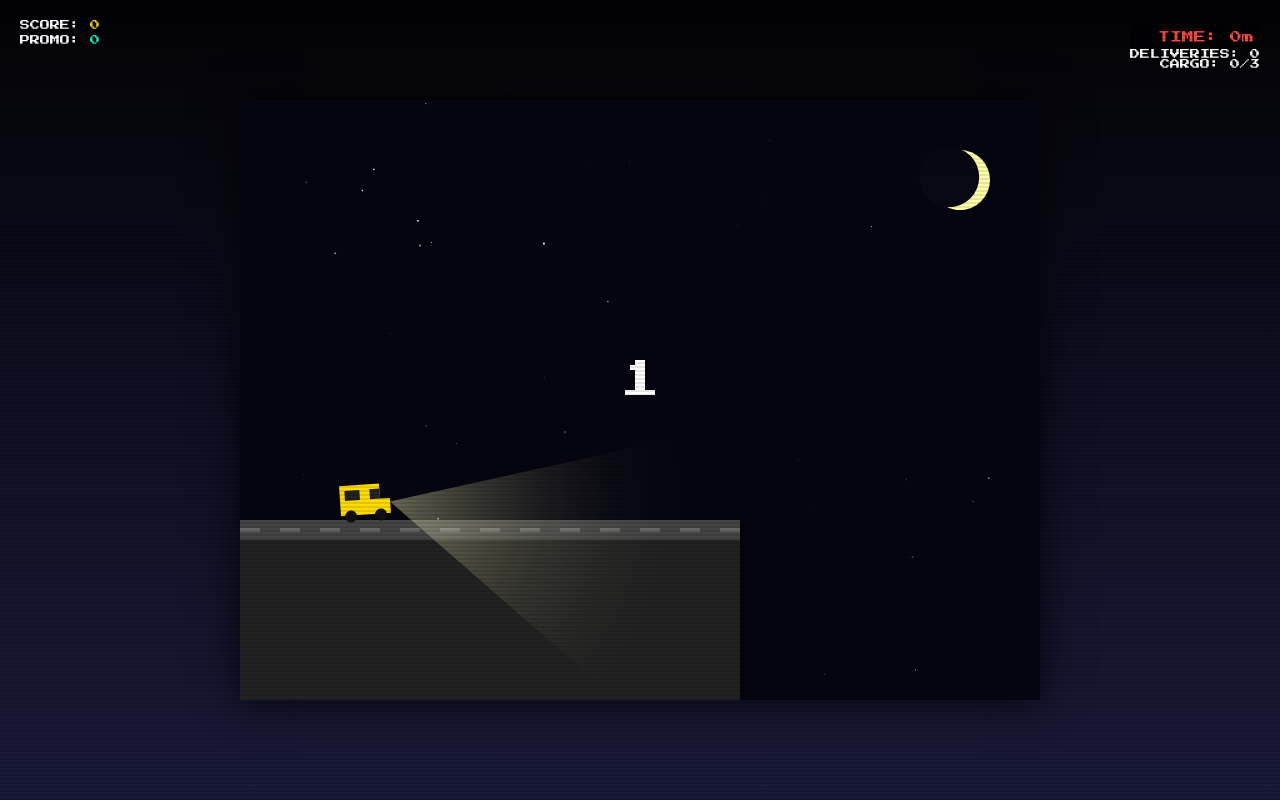
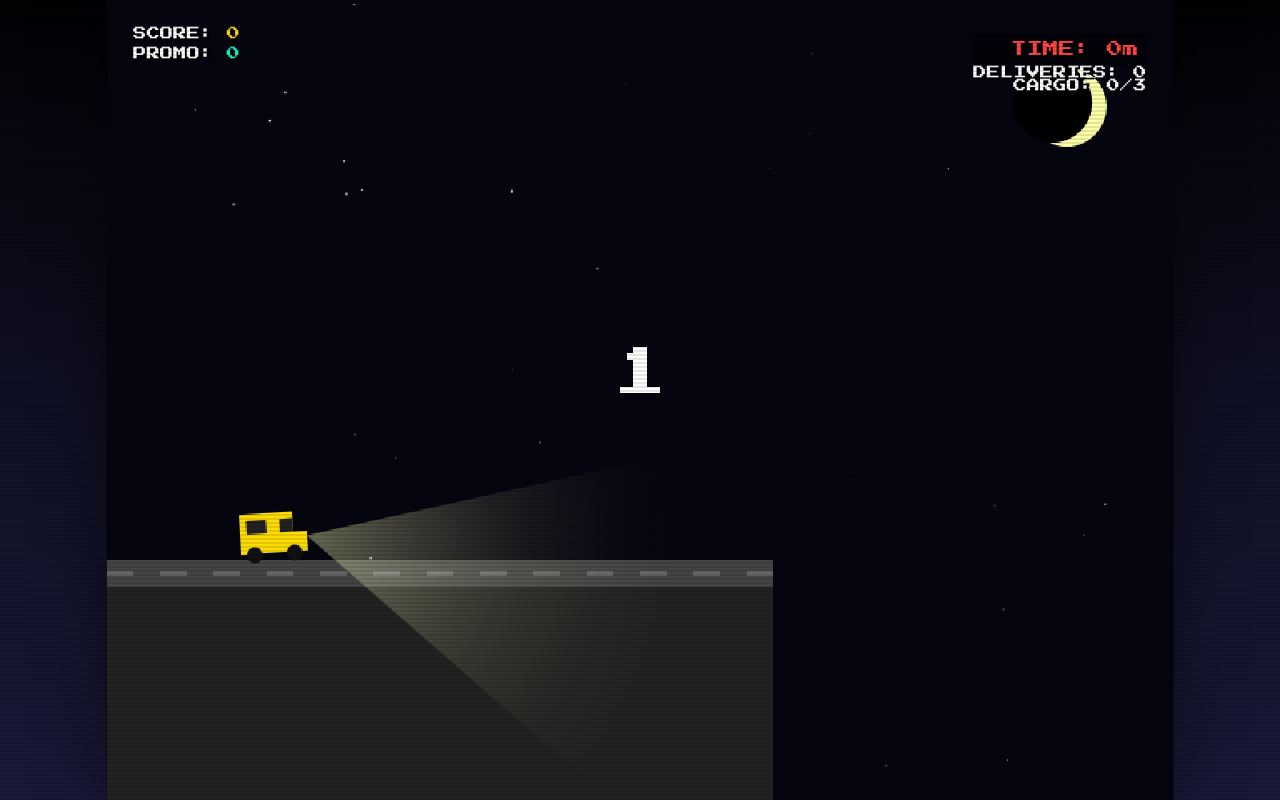
Before and after one commit to ichinenmae/CATSAMURAI40, a plain HTML site: page index.html in a window 1280 px wide. Both pictures are taken after a click on the button "GO ONLINE". Drawn offline with Linux system fonts and the light colour scheme.

Commit message:
Add files via upload

```diff
--- a/index.html
+++ b/index.html
@@ -3,10 +3,9 @@
 <head>
     <meta charset="UTF-8">
     <meta name="viewport" content="width=device-width, initial-scale=1.0, maximum-scale=1.0, user-scalable=no">
-    <title>Hop Deliver! - Final Version</title>
+    <title>Hop Deliver! - Mobile Fix</title>
     <style>
         @import url('https://fonts.googleapis.com/css2?family=Press+Start+2P&display=swap');
-        /* DotGothic16 is removed as we are switching to English */
 
         body {
             margin: 0;
@@ -29,8 +28,26 @@
             overflow: hidden;
         }
 
+        /* Wrapper to hold canvas and UI.
+           This will be scaled by JS to fit the screen.
+        */
+        #game-wrapper {
+            position: relative;
+            width: 800px;  /* Fixed Logic Width */
+            height: 600px; /* Fixed Logic Height */
+            box-shadow: 0 0 50px rgba(0,0,0,0.5);
+            background-color: #000;
+            transform-origin: center center; /* Ensure rotation happens from center */
+
+            /* CRITICAL FIX: Prevent flexbox from squashing this element on small screens */
+            flex-shrink: 0;
+        }
+
         canvas {
-            box-shadow: 0 0 40px rgba(0,0,0,0.8);
+            display: block;
+            /* CRITICAL FIX: Ensure canvas stays fixed size within wrapper */
+            width: 800px;
+            height: 600px;
             image-rendering: pixelated;
         }
 
@@ -106,7 +123,7 @@
         .result-item {
             opacity: 0;
             text-align: left;
-            font-size: 10px; /* English fits better smaller */
+            font-size: 10px;
             color: #eee;
             margin-bottom: 8px;
             transition: opacity 0.3s;
@@ -144,9 +161,10 @@
         .btn:hover { background: #ff33dd; }
         .btn:active { transform: scale(0.95); }
 
+        /* Effects Overlay (Fullscreen) */
         .scanlines {
             position: fixed;
-            left: 0; top: 0; width: 100%; height: 100%;
+            left: 0; top: 0; width: 100vw; height: 100vh;
             background: linear-gradient(
                 to bottom,
                 rgba(255,255,255,0),
@@ -158,18 +176,13 @@
             pointer-events: none;
             z-index: 90;
         }
-        .vignette {
-            position: fixed;
-            left: 0; top: 0; width: 100%; height: 100%;
-            background: radial-gradient(circle, rgba(0,0,0,0) 60%, rgba(0,0,0,0.6) 100%);
-            pointer-events: none;
-            z-index: 91;
-        }
     </style>
 </head>
 <body>
 
 <div id="game-container">
+    <!-- Wrapper for scaling -->
+    <div id="game-wrapper">
         <canvas id="gameCanvas"></canvas>
 
         <div id="ui-layer">
@@ -198,6 +211,7 @@
                 <button class="btn" id="startBtn">GO ONLINE</button>
             </div>
         </div>
+    </div>
 
     <div class="scanlines"></div>
 </div>
@@ -206,6 +220,7 @@
 /**
  * --- Game Elements & Initialization ---
  */
+const gameWrapper = document.getElementById('game-wrapper');
 const canvas = document.getElementById('gameCanvas');
 const ctx = canvas.getContext('2d');
 const uiScore = document.getElementById('scoreDisplay');
@@ -216,6 +231,10 @@
 const uiTime = document.getElementById('timeDisplay');
 const msgArea = document.getElementById('message-area');
 const startBtn = document.getElementById('startBtn');
+
+// Fixed Game Resolution
+const GAME_WIDTH = 800;
+const GAME_HEIGHT = 600;
 
 /**
  * --- Audio System ---
@@ -369,9 +388,10 @@
 
     function schedule() {
         while (nextNoteTime < audioCtx.currentTime + 0.5) {
-            if (gameState !== 'PLAYING' && gameState !== 'GAMEOVER' && gameState !== 'COUNTDOWN') return;
+            // Include REVIVE state so BGM loop continues during revival sequence
+            if (gameState !== 'PLAYING' && gameState !== 'GAMEOVER' && gameState !== 'COUNTDOWN' && gameState !== 'REVIVE') return;
 
-            if (gameState === 'PLAYING' || gameState === 'COUNTDOWN') {
+            if (gameState === 'PLAYING' || gameState === 'COUNTDOWN' || gameState === 'REVIVE') {
                 const note = melodyNormal[noteIdx % melodyNormal.length];
                 const osc = audioCtx.createOscillator();
                 const gain = audioCtx.createGain();
@@ -497,43 +517,46 @@
 let deathReason = "";
 let countdown = 0;
 
-// function resize() {
-//    canvas.width = Math.min(window.innerWidth, 800);
-//    canvas.height = Math.min(window.innerHeight, 600);
-//    initStars();
-//}
+function resize() {
+    // 1. Set fixed internal resolution
+    canvas.width = GAME_WIDTH;
+    canvas.height = GAME_HEIGHT;
 
-function resize() {
-    const maxWidth = 800;
-    const maxHeight = 600;
-    const aspectRatio = maxWidth / maxHeight;
+    // 2. Determine Orientation and Scale
+    const winW = window.innerWidth;
+    const winH = window.innerHeight;
+    const isPortrait = winH > winW;
 
-    let width = window.innerWidth;
-    let height = window.innerHeight;
+    let scale;
 
-    // 縦位置の場合、高さに合わせて幅を調整
-    if (height > width) {
-        // 縦向き: 幅を基準にする
-        canvas.width = Math.min(width, maxWidth);
-        canvas.height = Math.min(canvas.width / aspectRatio, maxHeight);
+    if (isPortrait) {
+        // PORTRAIT MODE: Rotate 90 degrees to fit width of game to height of screen
+        // We want GAME_WIDTH to fit into winH, and GAME_HEIGHT to fit into winW
+        const scaleX = winH / GAME_WIDTH;
+        const scaleY = winW / GAME_HEIGHT;
+        scale = Math.min(scaleX, scaleY);
+
+        // Rotate 90 degrees and scale
+        gameWrapper.style.transform = `rotate(90deg) scale(${scale})`;
     } else {
-        // 横向き: 従来通り
-        canvas.width = Math.min(width, maxWidth);
-        canvas.height = Math.min(height, maxHeight);
+        // LANDSCAPE MODE: Standard scaling
+        const scaleX = winW / GAME_WIDTH;
+        const scaleY = winH / GAME_HEIGHT;
+        scale = Math.min(scaleX, scaleY);
+
+        // No rotation
+        gameWrapper.style.transform = `rotate(0deg) scale(${scale})`;
     }
 
     initStars();
 }
 
-
-
-
 function initStars() {
     stars = [];
     for (let i = 0; i < 50; i++) {
         stars.push({
-            x: Math.random() * canvas.width,
-            y: Math.random() * canvas.height,
+            x: Math.random() * GAME_WIDTH,
+            y: Math.random() * GAME_HEIGHT,
             size: Math.random() * 2,
             speed: Math.random() * 0.5 + 0.1
         });
@@ -711,7 +734,7 @@
                 this.y += this.vy;
                 this.rotation += 0.2;
             }
-            if (this.y > canvas.height + 200) endGameUI();
+            if (this.y > GAME_HEIGHT + 200) endGameUI();
             return;
         }
 
@@ -721,7 +744,7 @@
         if (this.flashTimer > 0) this.flashTimer--;
 
         // 落下判定
-        if (this.y > canvas.height + 100) {
+        if (this.y > GAME_HEIGHT + 100) {
             if (this.shield) {
                 this.useShield("RECOVERY...");
                 startReviveSequence();
@@ -971,7 +994,7 @@
     const elapsedMinutes = getTimeInMinutes();
 
     const lastP = platforms[platforms.length - 1];
-    if (lastP && lastP.x + lastP.w < canvas.width + 100) {
+    if (lastP && lastP.x + lastP.w < GAME_WIDTH + 100) {
         const lastY = lastP.y;
         let gap = 80 + Math.random() * 80;
         let width = 200 + Math.random() * 200;
@@ -983,13 +1006,13 @@
         } else {
             y = lastY + (Math.random() - 0.5) * 150;
         }
-        y = Math.max(canvas.height * 0.4, Math.min(canvas.height * 0.8, y));
+        y = Math.max(GAME_HEIGHT * 0.4, Math.min(GAME_HEIGHT * 0.8, y));
 
         const p = new Platform(lastP.x + lastP.w + gap, y, width);
         platforms.push(p);
 
         // 画面内のアイテム数チェック
-        const itemOnScreen = items.some(it => !it.collected && it.x > -50 && it.x < canvas.width + 100);
+        const itemOnScreen = items.some(it => !it.collected && it.x > -50 && it.x < GAME_WIDTH + 100);
 
         if (!itemOnScreen) {
              // チップ出現率 4%
@@ -1015,7 +1038,7 @@
 
     // UFO出現: 31分以降
     if (frame % 200 === 0 && elapsedMinutes > 31 && Math.random() < 0.3) {
-        enemies.push(new Enemy(canvas.width + 100, 50 + Math.random() * 200, 'ufo'));
+        enemies.push(new Enemy(GAME_WIDTH + 100, 50 + Math.random() * 200, 'ufo'));
     }
 }
 
@@ -1085,7 +1108,7 @@
                     const promo = 800 + Math.floor(Math.random() * 8) * 100;
                     promoScore += promo;
                     playSound('quest');
-                    addFloatingText(`QUEST CLEAR! +${promo}`, canvas.width/2, canvas.height/2, "#00ffcc", true);
+                    addFloatingText(`QUEST CLEAR! +${promo}`, GAME_WIDTH/2, GAME_HEIGHT/2, "#00ffcc", true);
                 }
                 bagRanks = [];
                 playSound('deliver');
@@ -1120,7 +1143,7 @@
                 const d = en.x - player.x;
                 if (d > 0 && (closestPoliceDist === null || d < closestPoliceDist)) closestPoliceDist = d;
             }
-            if (en.type === 'ufo' && en.x > 0 && en.x < canvas.width) hasUfo = true;
+            if (en.type === 'ufo' && en.x > 0 && en.x < GAME_WIDTH) hasUfo = true;
 
             if (player.state === 'ALIVE' && player.flashTimer === 0 &&
                 player.x < en.x + en.w - 5 && player.x + player.w > en.x + 5 &&
@@ -1171,7 +1194,7 @@
     stopContinuousSounds();
     const safeCheck = platforms.some(p => p.x < 100 && p.x + p.w > 100);
     if (!safeCheck) {
-        platforms.unshift(new Platform(50, canvas.height * 0.7, 400));
+        platforms.unshift(new Platform(50, GAME_HEIGHT * 0.7, 400));
     }
 }
 
@@ -1204,7 +1227,7 @@
 
 // --- Render & Loops ---
 function draw() {
-    ctx.fillStyle = '#050510'; ctx.fillRect(0, 0, canvas.width, canvas.height);
+    ctx.fillStyle = '#050510'; ctx.fillRect(0, 0, GAME_WIDTH, GAME_HEIGHT);
     ctx.save();
     if (screenShake > 0) ctx.translate((Math.random()-0.5)*screenShake, (Math.random()-0.5)*screenShake);
 
@@ -1227,7 +1250,7 @@
         ctx.font = t.isBig ? '20px "Press Start 2P", "DotGothic16"' : '10px "Press Start 2P", "DotGothic16"';
         ctx.textAlign = 'center';
         let drawX = t.x;
-        if (t.isBig && t.txt.includes("QUEST")) drawX = canvas.width / 2;
+        if (t.isBig && t.txt.includes("QUEST")) drawX = GAME_WIDTH / 2;
         ctx.strokeStyle = '#000'; ctx.lineWidth = 3; ctx.strokeText(t.txt, drawX, t.y);
         ctx.fillText(t.txt, drawX, t.y);
         ctx.restore();
@@ -1237,7 +1260,7 @@
         ctx.fillStyle = '#fff';
         ctx.font = '40px "Press Start 2P"';
         ctx.textAlign = 'center';
-        ctx.fillText(countdown > 0 ? countdown : "GO!", canvas.width/2, canvas.height/2);
+        ctx.fillText(countdown > 0 ? countdown : "GO!", GAME_WIDTH/2, GAME_HEIGHT/2);
     }
 
     ctx.restore();
@@ -1245,7 +1268,7 @@
     if (flashOpacity > 0) {
         ctx.fillStyle = flashColor;
         ctx.globalAlpha = flashOpacity;
-        ctx.fillRect(0, 0, canvas.width, canvas.height);
+        ctx.fillRect(0, 0, GAME_WIDTH, GAME_HEIGHT);
         ctx.globalAlpha = 1.0;
     }
 }
@@ -1256,13 +1279,13 @@
     stars.forEach(s => {
         ctx.globalAlpha = Math.sin(frame * 0.05 + s.x) * 0.5 + 0.5;
         ctx.fillRect(s.x, s.y, s.size, s.size);
-        s.x -= s.speed * scrollMult; if (s.x < 0) s.x = canvas.width;
+        s.x -= s.speed * scrollMult; if (s.x < 0) s.x = GAME_WIDTH;
     });
     ctx.globalAlpha = 1.0;
 
     // Moon
     ctx.save();
-    ctx.translate(canvas.width - 80, 80);
+    ctx.translate(GAME_WIDTH - 80, 80);
     ctx.rotate(-0.2);
     ctx.fillStyle = "#ffffaa";
     ctx.beginPath();
@@ -1368,7 +1391,7 @@
     gameState = 'PLAYING'; frame = 0; speed = 5; score = 0; promoScore = 0; deliveryCount = 0; totalDistance = 0;
     bagRanks = []; items = []; enemies = []; platforms = []; floatingTexts = []; particles = [];
     player.y = 200; player.vy = 0; player.jumpCount = 0; player.shield = false; player.state = 'ALIVE'; player.rotation = 0;
-    platforms.push(new Platform(0, canvas.height * 0.7, 500));
+    platforms.push(new Platform(0, GAME_HEIGHT * 0.7, 500));
     initStars();
     msgArea.style.display = 'none';
 
@@ -1381,6 +1404,7 @@
 }
 
 window.addEventListener('resize', resize);
+// Initial resize
 resize();
 
 startBtn.addEventListener('click', initGame);
@@ -1394,8 +1418,16 @@
     isHolding = false;
 };
 const handleEnd = () => { isHolding = false; holdPending = false; };
-canvas.addEventListener('mousedown', handleStart); canvas.addEventListener('mouseup', handleEnd); canvas.addEventListener('mouseleave', handleEnd);
-canvas.addEventListener('touchstart', handleStart, {passive: false}); canvas.addEventListener('touchend', handleEnd);
+
+// Attach listeners to window/document to ensure touches work even with transforms
+const touchTarget = document;
+
+touchTarget.addEventListener('mousedown', handleStart);
+touchTarget.addEventListener('mouseup', handleEnd);
+touchTarget.addEventListener('mouseleave', handleEnd);
+touchTarget.addEventListener('touchstart', handleStart, {passive: false});
+touchTarget.addEventListener('touchend', handleEnd);
+
 window.addEventListener('keydown', (e) => {
     if (e.code === 'Space' && !e.repeat && gameState === 'PLAYING' && player.state === 'ALIVE') {
         player.jump(); holdStartTime = Date.now(); holdPending = true;
```
Lines whose indentation alone changed are shown as unchanged.
